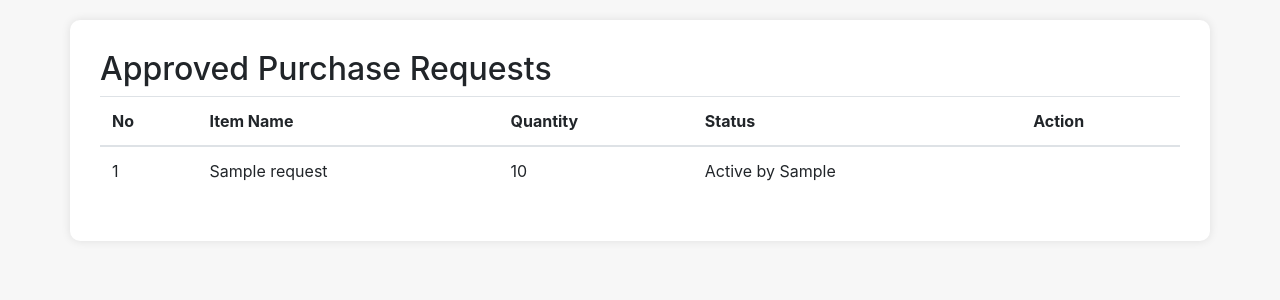
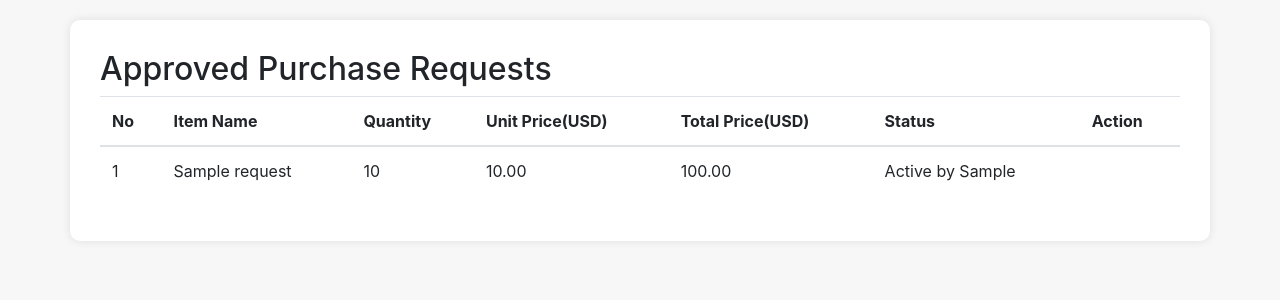
Before and after one commit to AriyaAristo/purchase_request, a CodeIgniter 4 app: the page made by app/Views/finance/index.php in a window 1280 px wide. Shown: the part 58-358 px from the top of the page. Run offline with PHP 8.4 and a stand-in for CodeIgniter, Linux system fonts and the light colour scheme; the template is opened without the code that fills it: most values are stand-ins (such as "Sample title", 1, 10 or a date in 2020); some libraries are stand-ins or nearby versions.

Commit message:
Update index.php

```diff
--- a/app/Views/finance/index.php
+++ b/app/Views/finance/index.php
@@ -68,6 +68,8 @@
                     <th>No</th>
                     <th>Item Name</th>
                     <th>Quantity</th>
+                    <th>Unit Price(USD)</th>
+                    <th>Total Price(USD)</th>
                     <th>Status</th>
                     <th>Action</th>
                 </tr>
@@ -79,6 +81,8 @@
                         <td><?= $i++ ?></td>
                         <td><?= $request['item_name'] ?></td>
                         <td><?= $request['quantity'] ?></td>
+                        <td><?= number_format($request['unit_price'], 2) ?></td>
+                        <td><?= number_format($request['unit_price'] * $request['quantity'], 2) ?></td>
                         <td class="status-<?= strtolower($request['status']) ?>">
                             <?= ucfirst($request['status']) ?>
                             <?php if ($request['status'] != 'pending') : ?>
```
